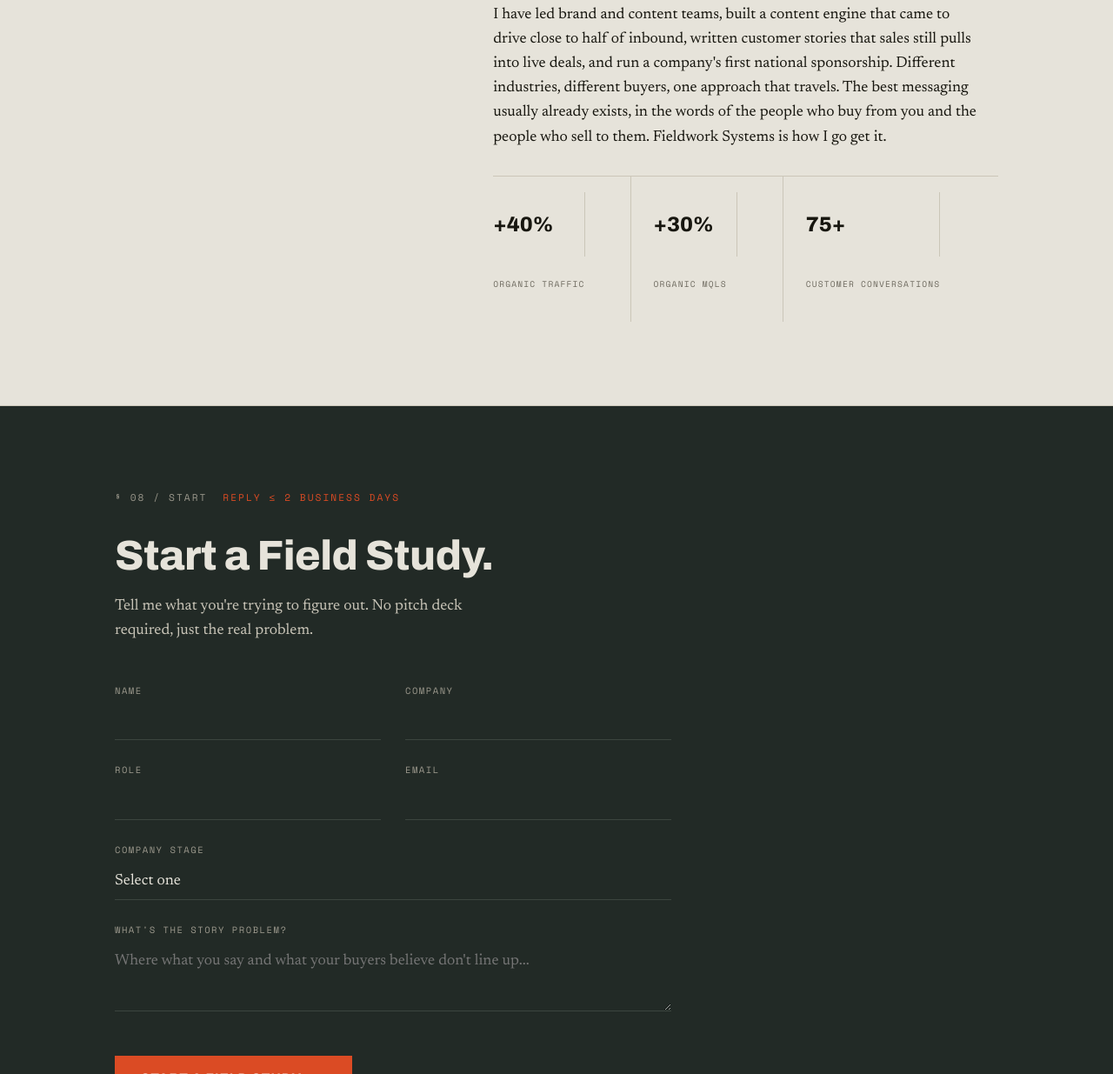
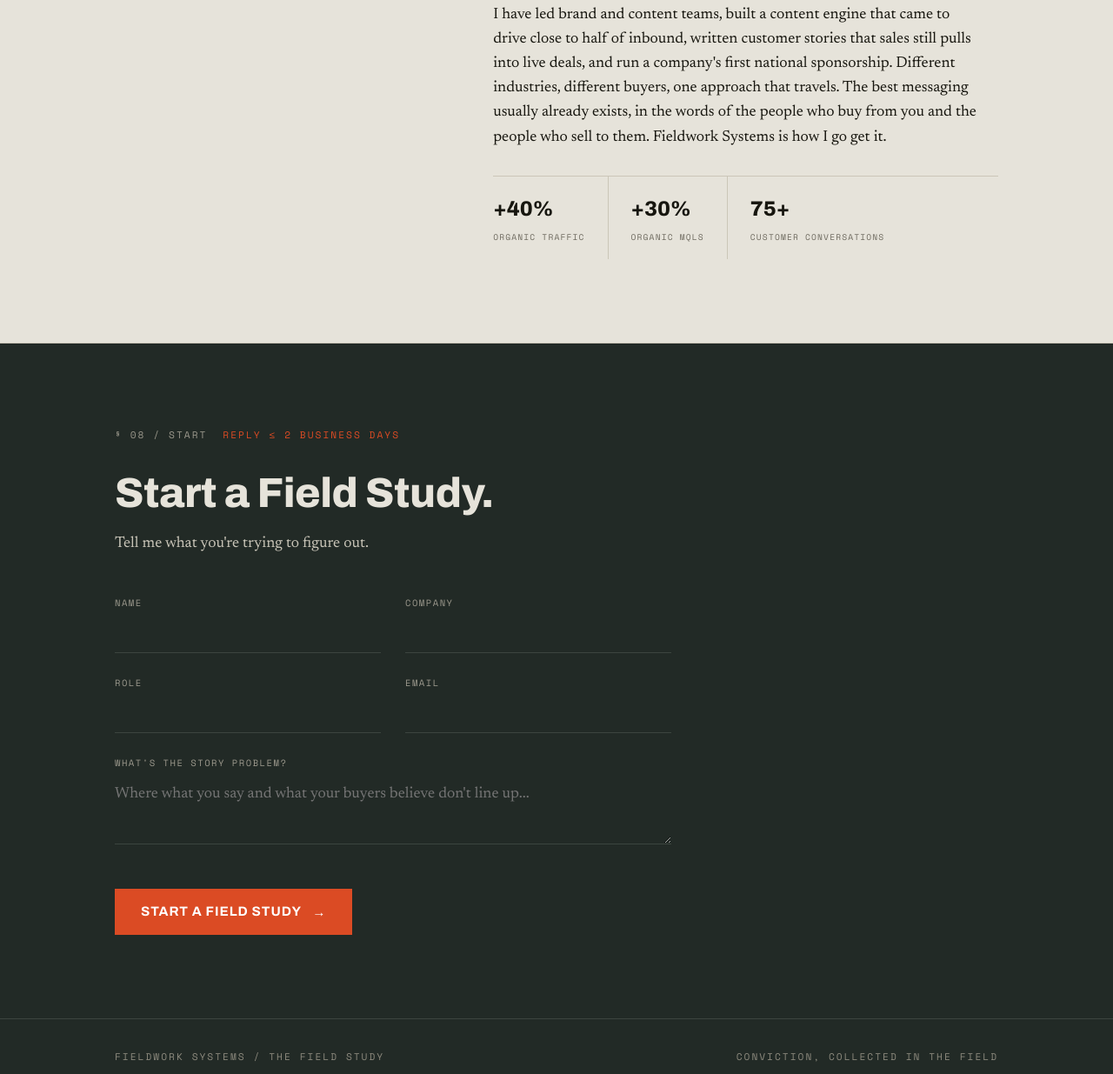
Before and after one commit to zdsearcy/fieldwork, a plain HTML site: page index.html in a window 1280 px wide. Shown: the part 5299-6534 px from the top of the page at 87% size. Drawn offline with nearby package versions, Linux system fonts and the light colour scheme.

Commit message:
Add files via upload

```diff
--- a/index.html
+++ b/index.html
@@ -148,8 +148,8 @@
   .bio p{font-size:1.1rem;max-width:56ch}
   .bio p + p{margin-top:16px}
   .proof{display:flex;flex-wrap:wrap;gap:0;margin-top:30px;border-top:1px solid var(--line)}
-  .proof div{padding:18px 26px 18px 0;border-right:1px solid var(--line);margin-right:26px}
-  .proof div:last-child{border-right:none;margin-right:0}
+  .proof > div{padding:18px 26px 18px 0;border-right:1px solid var(--line);margin-right:26px}
+  .proof > div:last-child{border-right:none;margin-right:0}
   .proof .fig{font-family:"Archivo",sans-serif;font-weight:800;font-size:1.5rem;color:var(--ink)}
   .proof .lab{font-family:"Space Mono",monospace;font-size:0.6rem;letter-spacing:0.12em;text-transform:uppercase;color:var(--graphite);margin-top:6px}
   @media (max-width:760px){.bio-grid{grid-template-columns:1fr;gap:24px}}
@@ -339,7 +339,7 @@
   <div class="wrap reveal">
     <div class="eyebrow"><span class="mono">&sect; 08 / Start</span><span class="mono coord">Reply &le; 2 business days</span></div>
     <div class="form-head">Start a Field Study.</div>
-    <p class="form-sub">Tell me what you're trying to figure out. No pitch deck required, just the real problem.</p>
+    <p class="form-sub">Tell me what you're trying to figure out.</p>
 
     <form id="fieldForm" novalidate>
       <div class="row">
@@ -349,17 +349,6 @@
       <div class="row">
         <div class="field"><label for="role">Role</label><input type="text" id="role" name="role" autocomplete="organization-title"></div>
         <div class="field"><label for="email">Email</label><input type="email" id="email" name="email" autocomplete="email"></div>
-      </div>
-      <div class="field">
-        <label for="stage">Company stage</label>
-        <select id="stage" name="stage">
-          <option value="">Select one</option>
-          <option>Pre-seed / Seed</option>
-          <option>Series A</option>
-          <option>Series B</option>
-          <option>Series C or later</option>
-          <option>Bootstrapped / Profitable</option>
-        </select>
       </div>
       <div class="field">
         <label for="problem">What's the story problem?</label>
```
